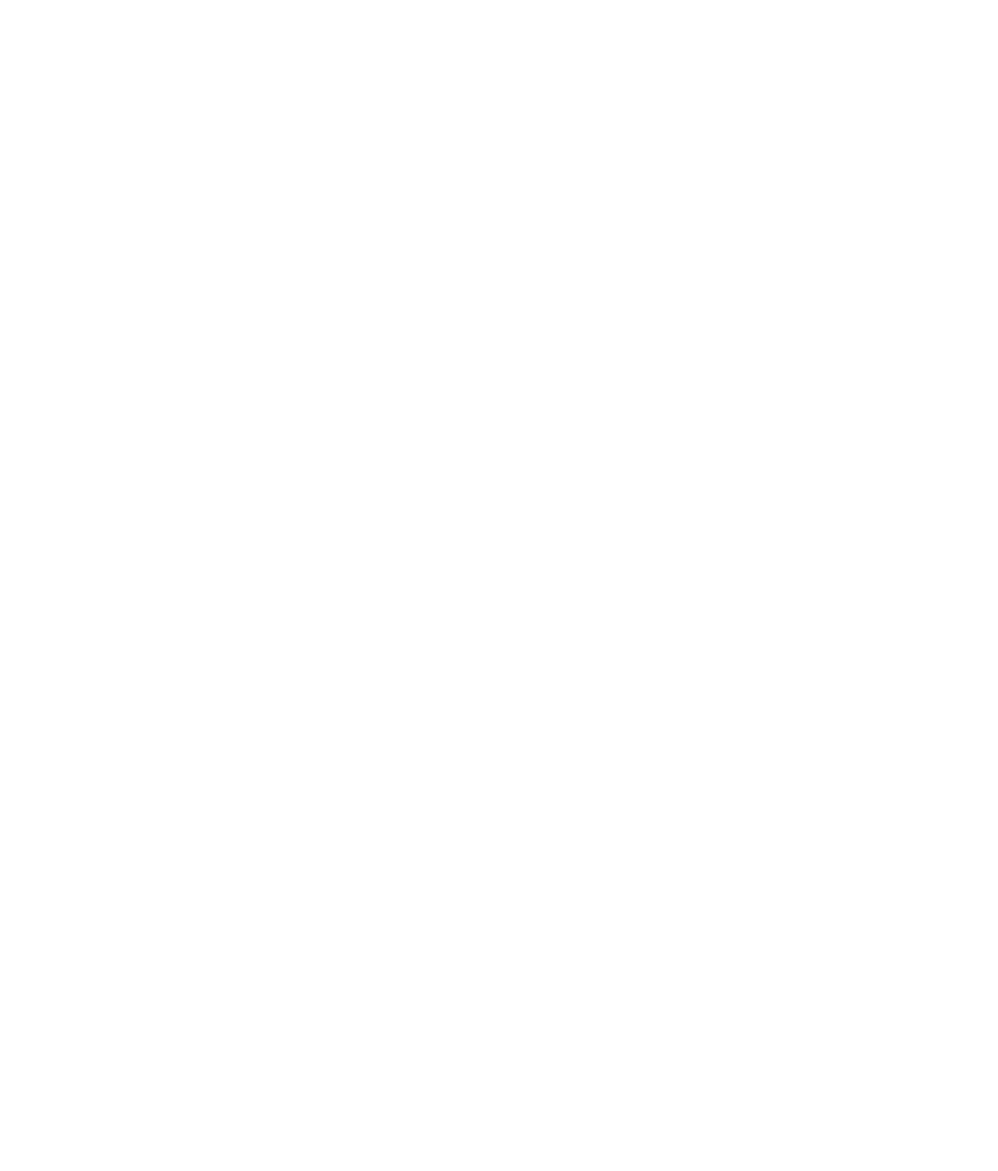
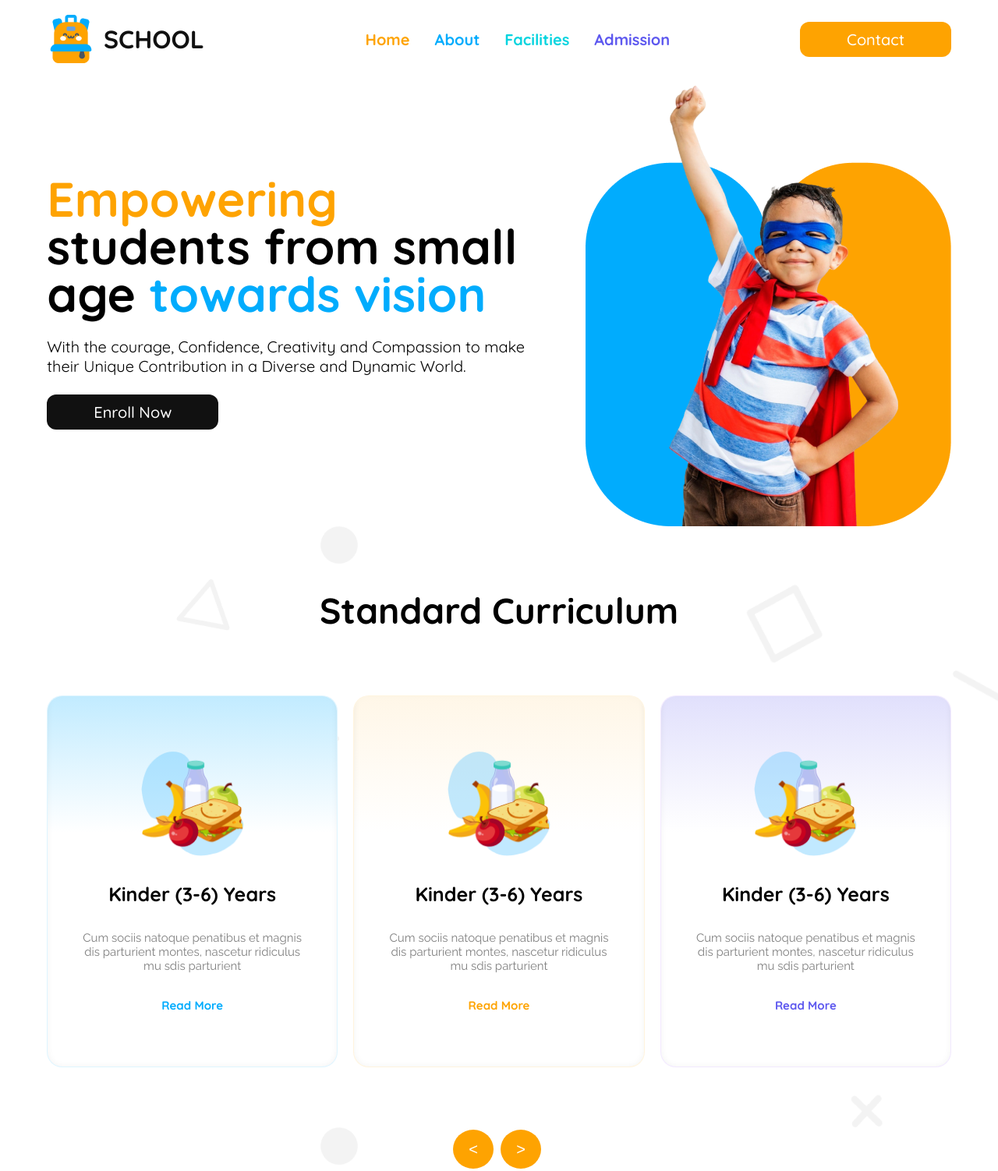
Before and after one commit to akiburrchoton/B11_A2_Kids_School, a plain HTML site: page index.html in a window 1280 px wide. Shown: the whole page at 78% size. Before the commit the page ends 800 px from the top, so only its background shows below. Drawn offline with Linux system fonts and the light colour scheme.

Commit message:
Added Navbar, Banner and Curriculum Section

```diff
--- a/index.html
+++ b/index.html
@@ -4,8 +4,87 @@
     <meta charset="UTF-8">
     <meta name="viewport" content="width=device-width, initial-scale=1.0">
     <title>Kids School</title>
+    <link rel="stylesheet" href="styles/styles.css">
 </head>
 <body>
+    <header>
+        <nav class="navBar container">
+            <div class="logo"><img src="./assets/logo.png" alt=""> <span class="logo-font">SCHOOL</span></div>
+            <div class="nav-item">
+                <ul>
+                    <li class="home">Home</li>
+                    <li class="about">About</li>
+                    <li class="facilities">Facilities</li>
+                    <li class="admission">Admission</li>
+                </ul>
+            </div>
+            <div>
+                <button class="btn navBar-btn"><a href="">Contact</a></button>
+            </div>
+        </nav>
 
+        <div class="banner container">
+            <div class="banner-info">
+                <h1><span class="title-orange">Empowering</span>
+                    <span>students from small age</span>
+                    <span class="title-blue">towards vision</span>
+                </h1>
+                <p>With the courage, Confidence, Creativity and Compassion to make their Unique Contribution in a Diverse and Dynamic World.</p>
+                <button class="btn"><a href="">Enroll Now</a></button>
+            </div>
+            <img class="banner-img" src="assets/hero-kids.png" alt="">
+        </div>
+    </header>
+
+
+    <main>
+        <section class="curriculum container">
+            <h1 class="section-title">Standard Curriculum</h1>
+            <div class="curriculum-cards">
+                <div class="curriculum-card-item blue-card">
+                    <div class="card-content">
+                        <img src="assets/kinder.png" alt="">
+                        <h4 class="card-title">Kinder (3-6) Years</h4>
+                        <p class="card-description">Cum sociis natoque penatibus et magnis
+                            dis parturient montes, nascetur ridiculus
+                            mu sdis parturient</p>
+                            <a class="readmore-btn readmore-blue" href="#">Read More</a>
+
+                    </div>
+                </div>
+                <div class="curriculum-card-item yellow-card">
+                    <div class="card-content">
+                        <img src="assets/kinder.png" alt="">
+                        <h4 class="card-title">Kinder (3-6) Years</h4>
+                        <p class="card-description">Cum sociis natoque penatibus et magnis
+                            dis parturient montes, nascetur ridiculus
+                            mu sdis parturient</p>
+                            <a class="readmore-btn readmore-yellow" href="#">Read More</a>
+
+                    </div>
+                </div>
+                <div class="curriculum-card-item purple-card">
+                    <div class="card-content">
+                        <img src="assets/kinder.png" alt="">
+                        <h4 class="card-title">Kinder (3-6) Years</h4>
+                        <p class="card-description">Cum sociis natoque penatibus et magnis
+                            dis parturient montes, nascetur ridiculus
+                            mu sdis parturient</p>
+
+                        <a class="readmore-btn readmore-purple" href="#">Read More</a>
+                    </div>
+                </div>
+
+
+            </div>
+            <div class="swipe-btn">
+                <button class="prev-btn"> < </button>
+                <button class="next-btn"> > </button>
+            </div>
+        </section>
+    </main>
+
+
+    <footer></footer>
 </body>
 </html>
--- /dev/null
+++ b/styles/styles.css
@@ -0,0 +1,355 @@
+@import url('https://fonts.googleapis.com/css2?family=Poppins:ital,wght@0,400;0,700;1,500&family=Quicksand:wght@300..700&display=swap');
+
+@import url('https://fonts.googleapis.com/css2?family=Poppins&family=Quicksand:wght@300..700&family=Raleway:ital,wght@0,100..900;1,100..900&display=swap');
+
+.quicksand-regular {
+    font-family: "Quicksand", serif;
+    font-weight: 400;
+    font-style: normal;
+  }
+
+  .quicksand-bold {
+    font-family: "Quicksand", serif;
+    font-weight: 700;
+    font-style: normal;
+  }
+
+  .quicksand-medium-italic {
+    font-family: "Quicksand", serif;
+    font-weight: 500;
+    font-style: italic;
+  }
+
+
+  .raleway-regular {
+    font-family: "Raleway", serif;
+    font-optical-sizing: auto;
+    font-weight: 400;
+    font-style: normal;
+  }
+
+
+  /* Global CSS */
+  :root{
+    --skyBlue: #01ACFD;
+    --orange: #FEA301;
+    --black: #111111;
+    --white: #ffffff;
+    --light-blue: #05D4DF;
+    --purple: #5D58EF;
+    --yellow: #FFF4DC;
+    --green: #95B226;
+    --gray: #808080;
+
+    --quickSand: "Quicksand", serif;
+    --raleway: "Raleway", serif;
+
+  }
+
+  body,
+  h1,
+  h2,
+  h3,
+  h4,
+  h5,
+  h6,
+  p,
+  a {
+    margin: 0;
+    font-family: var(--quickSand);
+  }
+
+  a{
+    text-decoration: none;
+    color: var(--white);
+  }
+
+  .container {
+    width: 1160px;
+  }
+
+  .btn{
+    padding: 10px 60px;
+    font-family: var(--quickSand);
+    font-size: 20px;
+    font-weight: 500;
+    border: 0;
+    border-radius: 12px;
+  }
+
+  .section-title{
+    font-size: 46px;
+    line-height: 57px;
+    margin-bottom: 80px;
+  }
+
+
+
+
+  /* Header CSS */
+    header, main, footer{
+        display: flex;
+        justify-content: center;
+        align-items: center;
+        flex-direction: column;
+    }
+
+  /* Navbar CSS */
+  .navBar{
+    display: flex;
+    justify-content: space-between;
+    align-items: center;
+    height: 100px;
+  }
+
+  .logo{
+    display: flex;
+    align-items: center;
+  }
+
+  .logo img{
+    margin-right: 11px;
+  }
+
+  .logo-font{
+    font-size: 32px;
+    color: var(--black);
+    font-family: var(--quickSand);
+    font-weight: bold;
+  }
+
+  .nav-item{
+    width: 390px;
+  }
+
+  .nav-item ul{
+    display: flex;
+    justify-content: center;
+    list-style-type: none;
+  }
+
+  .nav-item ul li{
+    font-weight: bold;
+    font-size: 20px;
+    margin-right: 32px;
+  }
+
+  .nav-item ul li:last-child{
+    margin-right: 0;
+  }
+
+  .home{
+     color: var(--orange);
+  }
+
+  .about{
+    color: var(--skyBlue);
+  }
+
+  .facilities{
+    color: var(--light-blue);
+  }
+
+  .admission{
+    color: var(--purple);
+  }
+
+  .navBar-btn{
+    color: var(--white);
+    background-color: var(--orange);
+  }
+
+  /* Banner CSS */
+  .banner{
+    display: flex;
+    justify-content: space-around;
+    align-items: center;
+  }
+
+  .banner-info{
+    width: 640px;
+    margin-right: 50px;
+  }
+
+  .banner-info h1{
+    font-size: 62px;
+    margin-bottom: 24px;
+    line-height: 61px;
+  }
+
+  .banner-info h1 .title-orange{
+    color: var(--orange);
+  }
+
+  .banner-info h1 .title-blue{
+    color: var(--skyBlue);
+  }
+
+  .banner-info p {
+    font-size: 20px;
+    margin-bottom: 24px;
+  }
+
+  .banner-info button{
+    background-color: var(--black);
+    color: var(--white);
+  }
+
+  .banner-info img{
+    max-height: 575px;
+  }
+
+  main{
+    background-image: url("../assets/bg.png");
+    background-position: top;
+    /* background-repeat: no-repeat; */
+    padding-top: 80px;
+  }
+  /* Curriculum CSS */
+  .curriculum{
+    display: flex;
+    justify-content: center;
+    align-items: center;
+    flex-direction: column;
+    padding-bottom: 40px;
+  }
+
+  .curriculum-cards{
+    display: flex;
+    gap: 20px;
+    justify-content: center;
+    margin-bottom: 80px;
+
+  }
+
+  .curriculum-card-item{
+    max-width: 367px;
+    height: 475px;
+    background: var(--white);
+    position: relative;
+    overflow: hidden;
+    border-radius: 20px;
+    padding: 0 40px;
+    display: flex;
+    align-items: center;
+    box-shadow: inset 0 0 8px rgba(0, 0, 0, 0.05)
+
+  }
+
+  .curriculum-card-item::before{
+    content: '';
+    position: absolute;
+    top: -300px;
+    left: 0;
+    right: 0;
+    bottom: 0;
+    z-index: 1;
+    pointer-events: none;
+    width: 100%;
+    height: 100%;
+    box-shadow: inset 0 10px 8px rgba(0, 0, 0, 0.05)
+
+  }
+
+  .blue-card{
+    border: solid 1px rgba(222, 245, 255, 0.94);
+
+
+  }
+
+  .yellow-card{
+    border: solid 1px rgba(255, 244, 220, 0.94);
+  }
+
+  .purple-card{
+    border: solid 1px rgba(242, 232, 255, 0.94);
+  }
+
+
+  .blue-card::before{
+    background: linear-gradient(to top, var(--white), rgb(0 173 255 / 65%));
+
+  }
+
+  .yellow-card::before{
+    background: linear-gradient(to top, var(--white), rgb(254 163 1 / 25%));
+
+  }
+
+  .purple-card::before{
+    background: linear-gradient(to top, var(--white), rgb(93 88 239 / 50%));
+
+  }
+
+  .card-content{
+    position: relative;
+    z-index: 2;
+    display: flex;
+    align-items: center;
+    text-align: center;
+    flex-direction: column;
+  }
+
+
+  .curriculum-card-item img{
+    width: 136px;
+    height: 136px;
+    margin-bottom: 32px;
+  }
+
+  .curriculum-card-item .card-title{
+    font-size: 25px;
+    font-weight: bold;
+    margin-bottom: 32px;
+  }
+
+  .curriculum-card-item .card-description{
+    font-family: var(--raleway);
+    font-size: 15px;
+    color: var(--gray);
+    margin-bottom: 32px;
+  }
+
+  .curriculum-card-item .card-content .readmore-btn{
+    font-family: var(--quickSand);
+    font-size: 15px;
+    font-weight: bold;
+    background-color: #ffffff;
+    border: 0;
+  }
+
+  .readmore-blue{
+    color: var(--skyBlue);
+
+  }
+  .readmore-yellow{
+    color: var(--orange);
+  }
+
+  .readmore-purple{
+    color: var(--purple);
+  }
+
+  .curriculum .swipe-btn{
+    }
+
+  .curriculum .swipe-btn button{
+    color: var(--white);
+    border: 0;
+    border-radius: 70%;
+    padding: 25px 20px;
+    line-height: 0;
+    font-size: 20px;
+    background-color: var(--orange);
+    margin-right: 5px;
+  }
+
+  .curriculum .swipe-btn .prev-btn{
+  }
+  .curriculum .swipe-btn .next-btn{
+  }
+
+
+  footer{
+    height: 600px;
+  }
```
